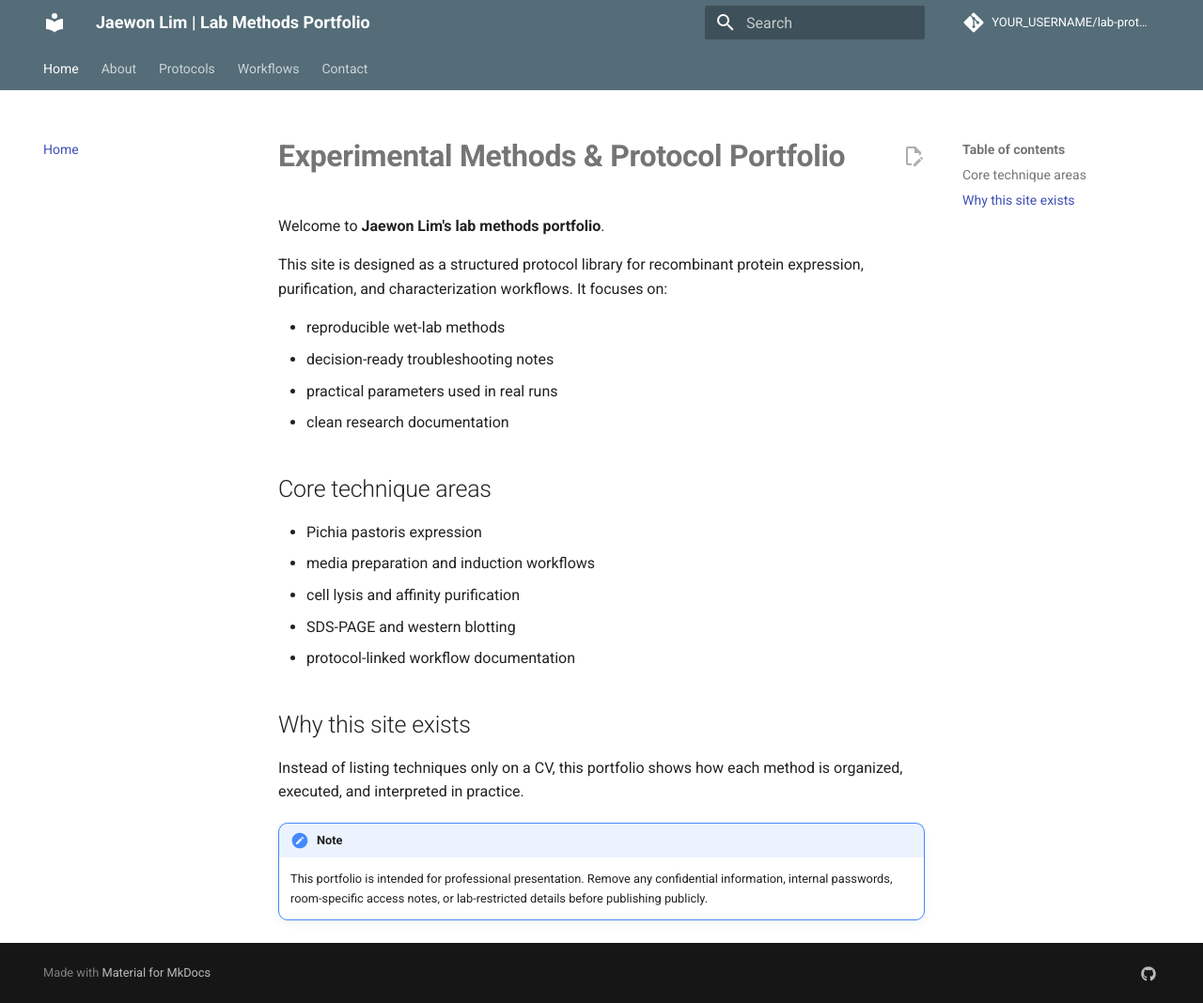
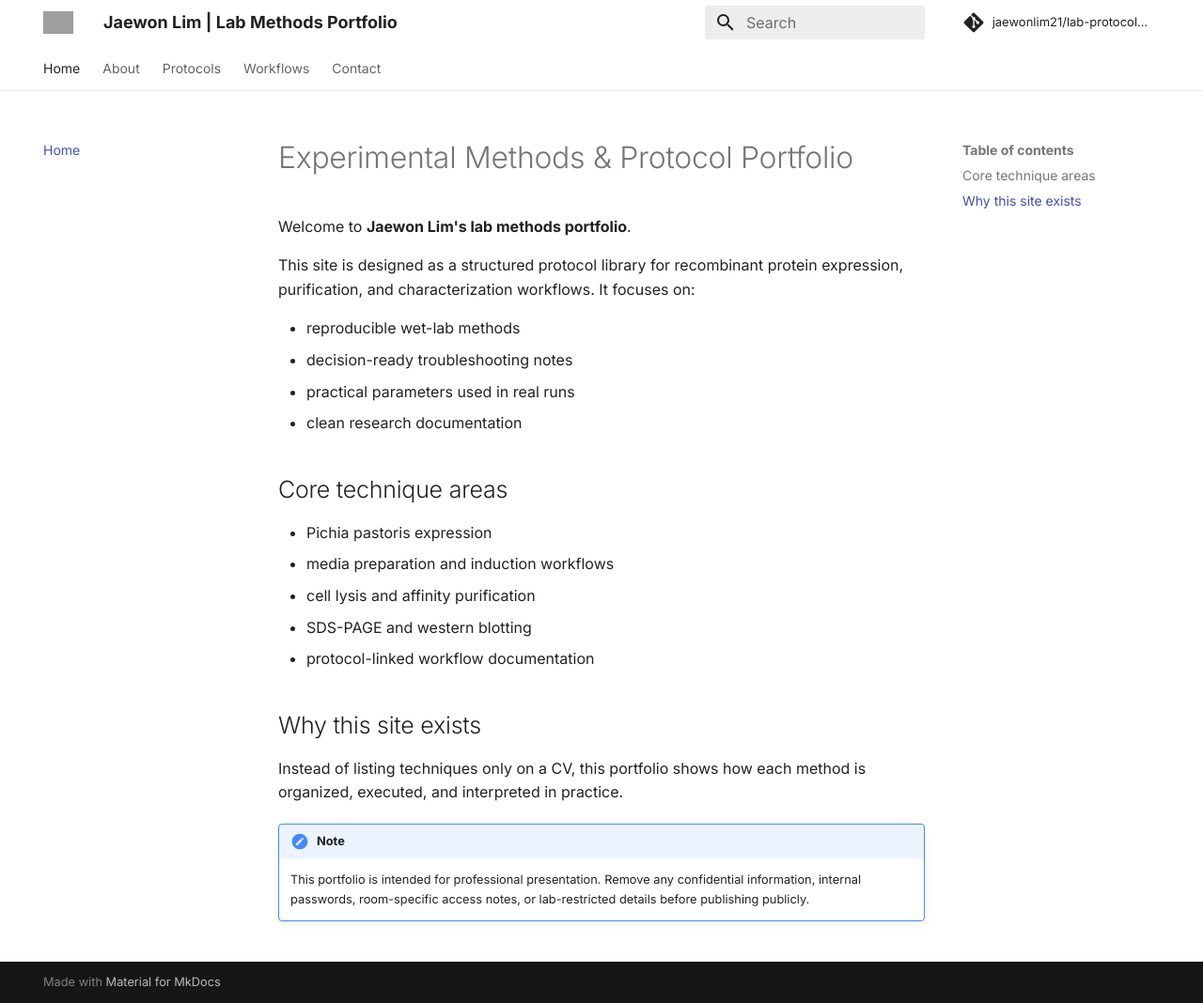
Before and after one commit to jaewonlim21/lab-protocol-portfolio, an MkDocs documentation site: the page built from docs/index.md, in a window 1280 px wide and 1068 px high. Shown: the whole window at 94% size. Built offline with MkDocs 1.6.1 and Material for MkDocs 9.7.7, drawn with Linux system fonts in a browser that asks for light colours; comment, search, counter and statistics services are not loaded; grey boxes are pictures that could not be loaded.

Commit message:
Update mkdocs.yml

```diff
--- a/mkdocs.yml
+++ b/mkdocs.yml
@@ -1,15 +1,54 @@
 site_name: Jaewon Lim | Lab Methods Portfolio
-site_description: Experimental protocols, workflows, and troubleshooting notes by Jaewon Lim
-site_url: https://YOUR_USERNAME.github.io/lab-protocol-portfolio/
-repo_name: YOUR_USERNAME/lab-protocol-portfolio
-repo_url: https://github.com/YOUR_USERNAME/lab-protocol-portfolio
-edit_uri: edit/main/docs/
+site_url: https://jaewonlim21.github.io/lab-protocol-portfolio/
+site_description: Experimental methods, workflows, and troubleshooting notes for recombinant protein expression and characterization.
+repo_name: jaewonlim21/lab-protocol-portfolio
+repo_url: https://github.com/jaewonlim21/lab-protocol-portfolio
+
+theme:
+  name: material
+  language: en
+  logo: material/book-open-page-variant
+  favicon: assets/favicon.png
+  features:
+    - navigation.tabs
+    - navigation.sections
+    - navigation.top
+    - navigation.indexes
+    - toc.follow
+    - search.suggest
+    - search.highlight
+    - content.code.copy
+  palette:
+    - scheme: default
+      primary: white
+      accent: blue grey
+  font:
+    text: Inter
+    code: JetBrains Mono
+
+extra_css:
+  - assets/stylesheets/extra.css
+
+markdown_extensions:
+  - admonition
+  - attr_list
+  - md_in_html
+  - tables
+  - toc:
+      permalink: true
+  - pymdownx.details
+  - pymdownx.superfences
+  - pymdownx.highlight:
+      anchor_linenums: true
+  - pymdownx.inlinehilite
+  - pymdownx.snippets
+  - pymdownx.tabbed:
+      alternate_style: true
 
 nav:
   - Home: index.md
   - About: about.md
   - Protocols:
-      - Overview: protocols/index.md
       - Preparing BMGY/BMMY: protocols/media-prep.md
       - Pichia Expression: protocols/pichia-expression.md
       - Methanol Feeding & OD600: protocols/methanol-feeding.md
@@ -20,42 +59,3 @@ nav:
   - Workflows:
       - Recombinant Lectin Workflow: workflows/lectin-workflow.md
   - Contact: contact.md
-
-markdown_extensions:
-  - admonition
-  - attr_list
-  - tables
-  - toc:
-      permalink: true
-  - pymdownx.details
-  - pymdownx.superfences
-  - pymdownx.highlight:
-      anchor_linenums: true
-  - pymdownx.tabbed:
-      alternate_style: true
-
-plugins:
-  - search
-
-extra:
-  social:
-    - icon: fontawesome/brands/github
-      link: https://github.com/YOUR_USERNAME
-
-extra_css:
-  - assets/custom.css
-
-theme:
-  name: material
-  features:
-    - navigation.tabs
-    - navigation.sections
-    - navigation.expand
-    - content.code.copy
-    - search.suggest
-    - search.highlight
-    - content.action.edit
-  palette:
-    - scheme: default
-      primary: blue grey
-      accent: indigo
```
